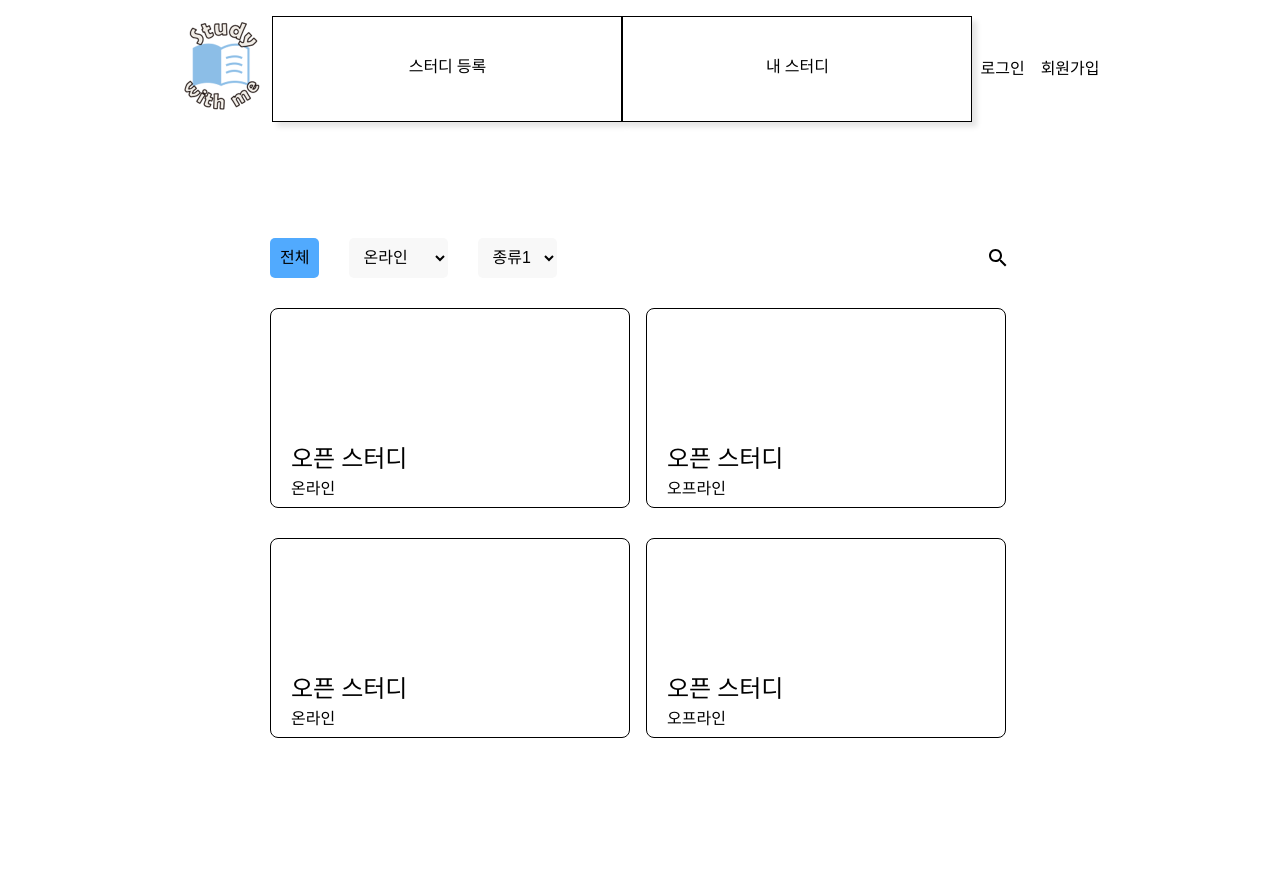
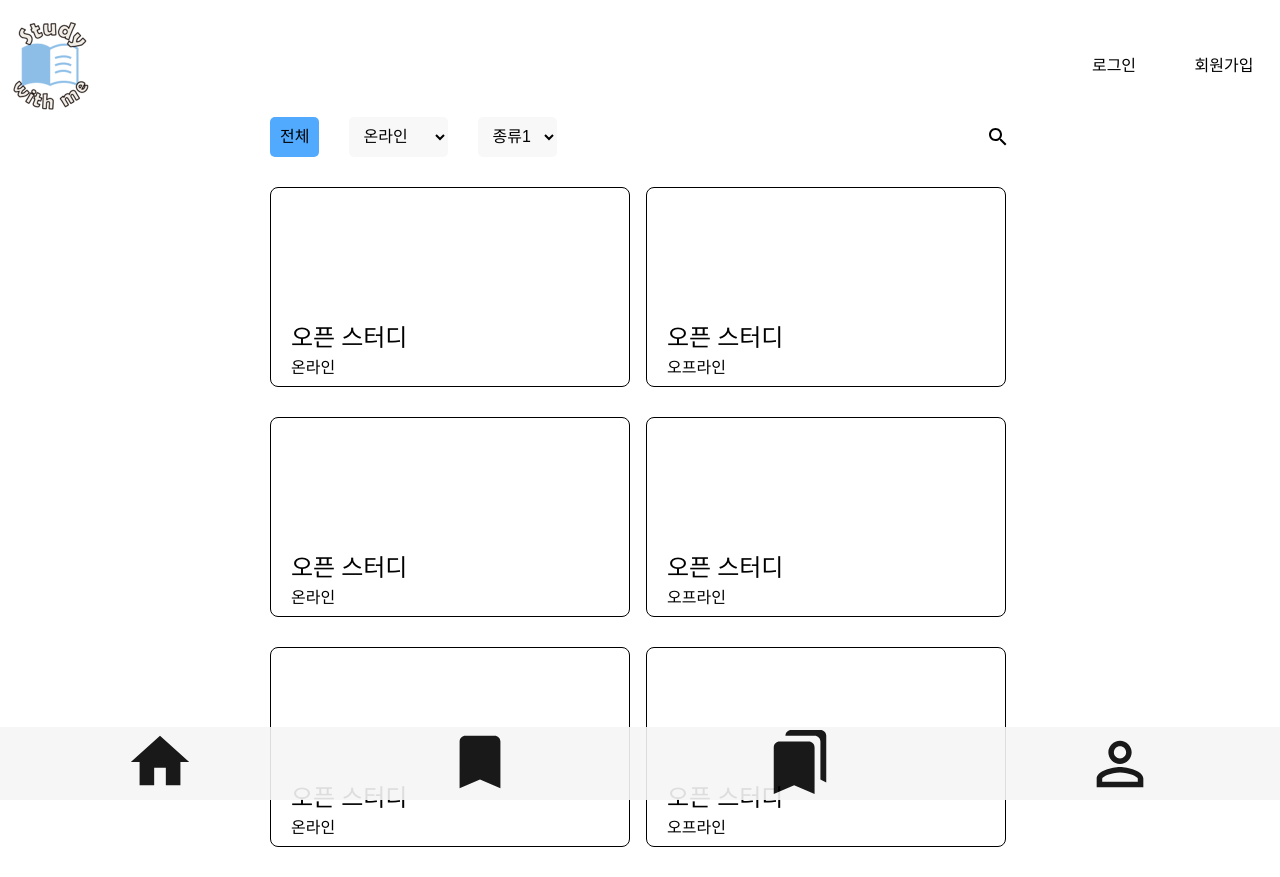
Before and after one commit to devSeok/dev-meeting-study, a React (Create React App) app in the folder front/: page / in a window 1280 px wide. Built offline with nearby package versions, Linux system fonts and the light colour scheme.

Commit message:
페이지네이션 items 목록 빼고 pagination 진행중

```diff
--- /dev/null
+++ b/front/src/components/Items.tsx
@@ -0,0 +1,35 @@
+import React from 'react';
+import { Item } from '../views/MainView';
+
+interface ItemsProps {
+  items: {
+    id: number;
+    title: string;
+    type: string;
+  }[];
+}
+
+function Items({ items }: ItemsProps) {
+  return (
+    <>
+      {items.map((item: any) => {
+        return (
+          <Item key={item.id}>
+            <div
+              style={{
+                position: 'absolute',
+                left: '20px',
+                bottom: '10px',
+              }}
+            >
+              <h2 style={{ marginBottom: '10px' }}>{item.title}</h2>
+              <span>{item.type}</span>
+            </div>
+          </Item>
+        );
+      })}
+    </>
+  );
+}
+
+export default Items;
--- /dev/null
+++ b/front/src/components/Pagination.tsx
@@ -0,0 +1,67 @@
+import React from 'react';
+import styled from 'styled-components';
+
+interface PaginationProps {
+  postsPerPage: number;
+  totalPosts: number;
+  paginate: any;
+}
+
+const PageNumberUl = styled.ul`
+  float: left;
+  list-style: none;
+  text-align: center;
+  border-radius: 3px;
+  color: white;
+  padding: 1px;
+  border-top: 3px solid #186ead;
+  border-bottom: 3px solid #186ead;
+  background-color: rgba(0, 0, 0, 0.4);
+`;
+const PageNumberLi = styled.li`
+  display: inline-block;
+  font-size: 17px;
+  font-weight: 600;
+  padding: 5px;
+  border-radius: 5px;
+  width: 25px;
+  &:hover {
+    cursor: pointer;
+    color: white;
+    background-color: #263a6c;
+  }
+  &:focus::after {
+    color: white;
+    background-color: #263a6c;
+  }
+`;
+const PageNumberSpan = styled.div`
+  &:hover::after {
+  }
+  &:focus::after {
+    border-radius: 100%;
+    color: white;
+    background-color: #263a6c;
+  }
+`;
+function Pagination({ postsPerPage, totalPosts, paginate }: PaginationProps) {
+  const pageNumbers: number[] = [];
+  for (let i = 1; i <= Math.ceil(totalPosts / postsPerPage); i++) {
+    pageNumbers.push(i);
+  }
+  return (
+    <div>
+      <div>
+        <PageNumberUl>
+          {pageNumbers.map((number) => (
+            <PageNumberLi key={number}>
+              <PageNumberSpan onClick={() => paginate(number)}>{number}</PageNumberSpan>
+            </PageNumberLi>
+          ))}
+        </PageNumberUl>
+      </div>
+    </div>
+  );
+}
+
+export default Pagination;
--- a/front/src/components/StudyColumnList.tsx
+++ b/front/src/components/StudyColumnList.tsx
@@ -2,14 +2,13 @@ import React from 'react';
 import { Icon } from '../elements';
 import ArrowForwardIosIcon from '@material-ui/icons/ArrowForwardIos';
 import person from '../asset/image/person.png';
-
-
 
 interface Study {
   title: string;
   type: string;
   maxUser: number;
   lang: string[];
+  id: number;
 }
 
 interface Post {
--- /dev/null
+++ b/front/src/components/StudyFooter.tsx
@@ -0,0 +1,51 @@
+import React from 'react';
+import styled from 'styled-components';
+import { Icon } from '../elements/Icon';
+import PersonOutlineIcon from '@material-ui/icons/PersonOutline';
+import BookmarkIcon from '@material-ui/icons/Bookmark';
+import BookmarksIcon from '@material-ui/icons/Bookmarks';
+import HomeIcon from '@material-ui/icons/Home';
+import { Link } from 'react-router-dom';
+
+interface StudyFooterProps {}
+
+const FooterBox = styled.div`
+  bottom: 0;
+  position: fixed;
+  background: #f6f6f6;
+  width: 100%;
+  display: flex;
+  justify-content: space-around;
+  align-items: center;
+  opacity: 0.9;
+`;
+
+// eslint-disable-next-line no-empty-pattern
+function StudyFooter({}: StudyFooterProps) {
+  return (
+    <>
+      <FooterBox>
+        <Icon>
+          <Link to="/">
+            <HomeIcon style={{ fontSize: 70 }} />
+          </Link>
+        </Icon>
+        <Icon>
+          <Link to="/my/info">
+            <BookmarkIcon style={{ fontSize: 70 }} />
+          </Link>
+        </Icon>
+        <Icon>
+          <Link to="/study/create">
+            <BookmarksIcon style={{ fontSize: 70 }} />
+          </Link>
+        </Icon>
+        <Icon>
+          <PersonOutlineIcon style={{ fontSize: 70 }} />
+        </Icon>
+      </FooterBox>
+    </>
+  );
+}
+
+export default StudyFooter;
--- a/front/src/components/StudyHeaderRemove.tsx
+++ b/front/src/components/StudyHeaderRemove.tsx
@@ -6,7 +6,6 @@ import logo from '../asset/image/logo_out_book.png';
 const HeaderWrap = styled.header`
   position: relative;
   z-index: 0;
-
   @media screen and (max-width: 992px) {
     & {
       margin: 0;
@@ -34,38 +33,35 @@ const MenuList = styled.ul`
   flex-direction: row;
   margin: 1em auto;
   width: calc(100% - 2px);
+  align-items: center;
 `;
 
-const MenuItemParent = styled.li`
+const RightMenu = styled.li`
+  margin-left: auto;
+`;
+
+const MenuItem = styled.li`
   cursor: pointer;
-  line-height: 100px;
+  width: 100px;
+  text-align: center;
+  margin: 5px;
+  padding: 15px;
+  /* background-color: white;
+  box-shadow: 5px 5px 5px rgba(0, 0, 0, 0.1);
+  border: 1px solid black; */
 
   &:hover {
     background-color: #98bcda;
     opacity: 0.5;
   }
-
   @media screen and (max-width: 992px) {
     & {
-      text-align: center;
+      /* text-align: center;
       padding: 0.5em 0;
-      width: 100%;
+      width: 100%; */
+      visibility: hidden;
     }
   }
-`;
-
-const MenuItem = styled(MenuItemParent)`
-  width: 350px;
-  height: 100dpx;
-  text-align: center;
-  background-color: white;
-  box-shadow: 5px 5px 5px rgba(0, 0, 0, 0.1);
-  border: 1px solid black;
-`;
-const MenuUser = styled(MenuItemParent)`
-  margin: 3px;
-  padding-left: 5px;
-  padding-right: 5px;
 `;
 
 function StudyHeader() {
@@ -79,27 +75,13 @@ function StudyHeader() {
             </Link>
           </p>
         </Logo>
-        {/* 로그인 위치 수정 예정 */}
+        <RightMenu />
         <MenuItem>
-          <Link to="/study/create" style={{ width: '100%', height: '100%', display: 'inline-block' }}>
-            스터디 등록
-          </Link>
+          <Link to="/login">로그인</Link>
         </MenuItem>
         <MenuItem>
-          <Link to="/my/info" style={{ width: '100%', height: '100%', display: 'inline-block' }}>
-            내 스터디
-          </Link>
+          <Link to="/register">회원가입</Link>
         </MenuItem>
-        <MenuUser>
-          <Link to="/login" style={{ width: '100%', height: '100%', display: 'inline-block' }}>
-            로그인
-          </Link>
-        </MenuUser>
-        <MenuUser>
-          <Link to="/register" style={{ width: '100%', height: '100%', display: 'inline-block' }}>
-            회원가입
-          </Link>
-        </MenuUser>
       </MenuList>
     </HeaderWrap>
   );
--- a/front/src/elements/Icon.ts
+++ b/front/src/elements/Icon.ts
@@ -1,7 +1,8 @@
-import styled from "styled-components";
+import styled from 'styled-components';
 
 export const Icon = styled.span`
   display: flex;
   align-items: center;
   cursor: pointer;
+
 `;
--- a/front/src/elements/Main.ts
+++ b/front/src/elements/Main.ts
@@ -1,9 +1,14 @@
-import styled from "styled-components";
+import styled from 'styled-components';
 
 export const Main = styled.main`
+  height: calc(100vh - 70px);
   width: 100%;
-  height: calc(100vh - 70px);
   display: flex;
   justify-content: center;
   align-items: center;
+  @media screen and (max-width: 992px) {
+    & {
+      margin-top: 100px;
+    }
+  }
 `;
--- a/front/src/views/LoginView.tsx
+++ b/front/src/views/LoginView.tsx
@@ -32,6 +32,7 @@ function LoginView() {
     // 'AsyncThunkAction<{ type: USER_TYPE; payload: ResLogin; }, Login, {}>' 형식에 'then' 속성이 없습니다.ts(2339)
     // @ts-ignore
     await dispatch(login(obj)).then((res: { payload: { payload: { status: number } } }) => {
+      console.log(res.payload.payload.status);
       if (res.payload.payload.status === 200) {
         history.push('/');
       }
--- a/front/src/views/MainView.tsx
+++ b/front/src/views/MainView.tsx
@@ -3,24 +3,72 @@ import styled from 'styled-components';
 import { Main, Section, Icon } from '../elements';
 import StudyHeader from '../components/StudyHeaderRemove';
 import SearchIcon from '@material-ui/icons/Search';
+import StudyFooter from '../components/StudyFooter';
+import Items from '../components/Items';
+// import Pagination from '../components/Pagination';
+// import axios from 'axios';
 
-const study = [
+export const study = [
   {
+    id: 1,
     title: '오픈 스터디',
     type: '온라인',
   },
   {
+    id: 2,
     title: '오픈 스터디',
     type: '오프라인',
   },
   {
+    id: 3,
     title: '오픈 스터디',
     type: '온라인',
   },
   {
+    id: 4,
     title: '오픈 스터디',
     type: '오프라인',
   },
+  {
+    id: 5,
+    title: '오픈 스터디',
+    type: '온라인',
+  },
+  {
+    id: 6,
+    title: '오픈 스터디',
+    type: '오프라인',
+  },
+  // {
+  //   id: 7,
+  //   title: '오픈 스터디',
+  //   type: '온라인',
+  // },
+  // {
+  //   id: 8,
+  //   title: '오픈 스터디',
+  //   type: '오프라인',
+  // },
+  // {
+  //   id: 9,
+  //   title: '오픈 스터디',
+  //   type: '온라인',
+  // },
+  // {
+  //   id: 10,
+  //   title: '오픈 스터디',
+  //   type: '오프라인',
+  // },
+  // {
+  //   id: 11,
+  //   title: '오픈 스터디',
+  //   type: '온라인',
+  // },
+  // {
+  //   id: 12,
+  //   title: '오픈 스터디',
+  //   type: '오프라인',
+  // },
 ];
 
 const Select = styled.select`
@@ -35,12 +83,13 @@ const Select = styled.select`
 `;
 
 const ItemList = styled.ul`
-  display: flex;
+  display: inline-flex;
+  align-content: flex-start;
   flex-wrap: wrap;
   margin-top: 30px;
 `;
 
-const Item = styled.li`
+export const Item = styled.li`
   width: 360px;
   height: 200px;
   position: relative;
@@ -55,6 +104,18 @@ const Item = styled.li`
 `;
 
 function OpenStudyView() {
+  // const [posts, setPosts] = useState([]);
+  // const [loading, setLoading] = useState(false);
+  // const [currentPage, setCurrentPage] = useState(1);
+  // const [postsPerPage, setPostsPerPage] = useState(4);
+
+  // useEffect(() => {
+  //   const fetchPosts = async () => {
+  //     setLoading(true);
+  //     const res = await axios.get(study); //json-server 안돌아가는거 알아봐야됌
+  //   };
+  // });
+
   const [inputs, setInputs] = useState({
     studyType: 'online',
     sido: '',
@@ -71,6 +132,10 @@ function OpenStudyView() {
     });
     console.log(inputs);
   };
+  // const indexOfLastPost = currentPage * postsPerPage;
+  // const indexOfFirstPost = indexOfLastPost - postsPerPage;
+  // const currentPosts = posts.slice(indexOfFirstPost, indexOfLastPost);
+  // const paginate = (pageNumber: any) => setCurrentPage(pageNumber);
 
   return (
     <>
@@ -129,25 +194,12 @@ function OpenStudyView() {
             </Icon>
           </div>
           <ItemList>
-            {study.map((item, index) => {
-              return (
-                <Item key={index}>
-                  <div
-                    style={{
-                      position: 'absolute',
-                      left: '20px',
-                      bottom: '10px',
-                    }}
-                  >
-                    <h2 style={{ marginBottom: '10px' }}>{item.title}</h2>
-                    <span>{item.type}</span>
-                  </div>
-                </Item>
-              );
-            })}
+            <Items items={study} />
+            {/* <Pagination postsPerPage={postsPerPage} totalPosts={posts.length} paginate={paginate} /> */}
           </ItemList>
         </Section>
       </Main>
+      <StudyFooter />
     </>
   );
 }
```
Also changed, not shown: front/study.json (added, +64 -0 lines).
